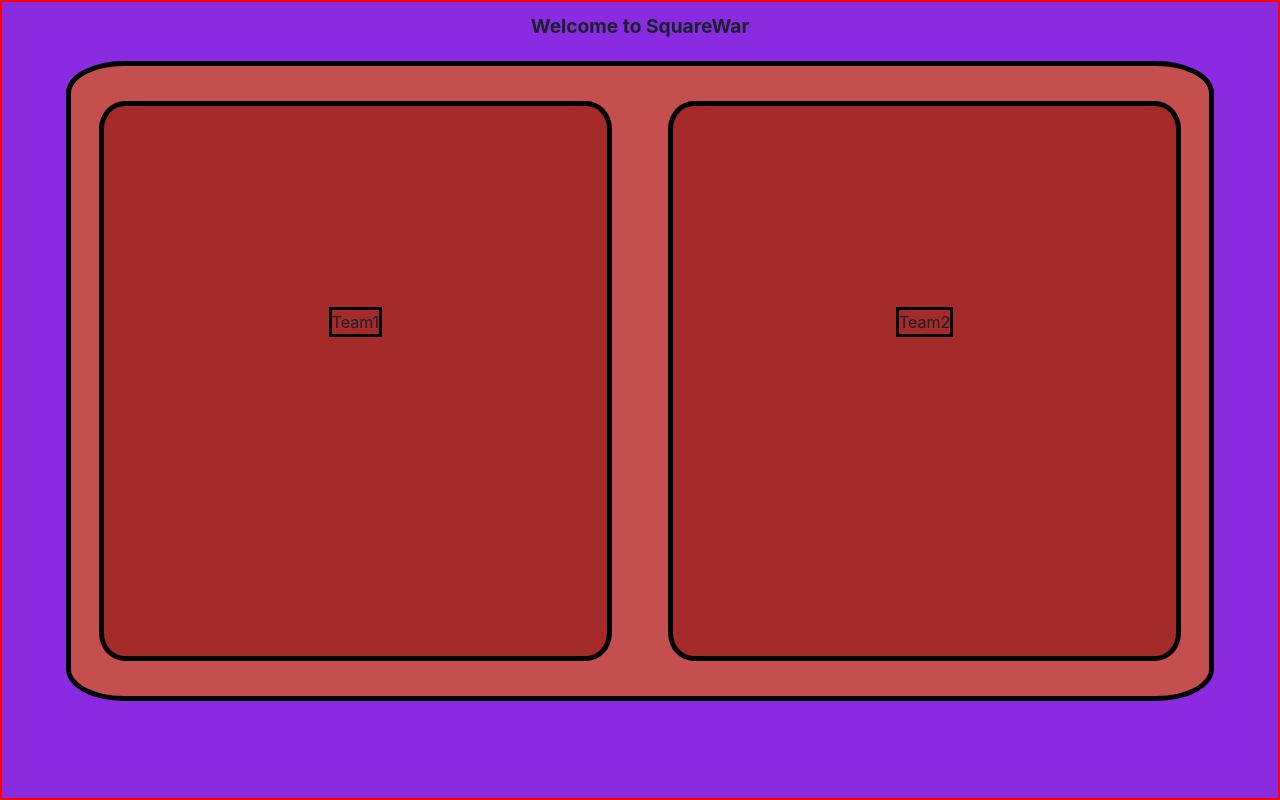
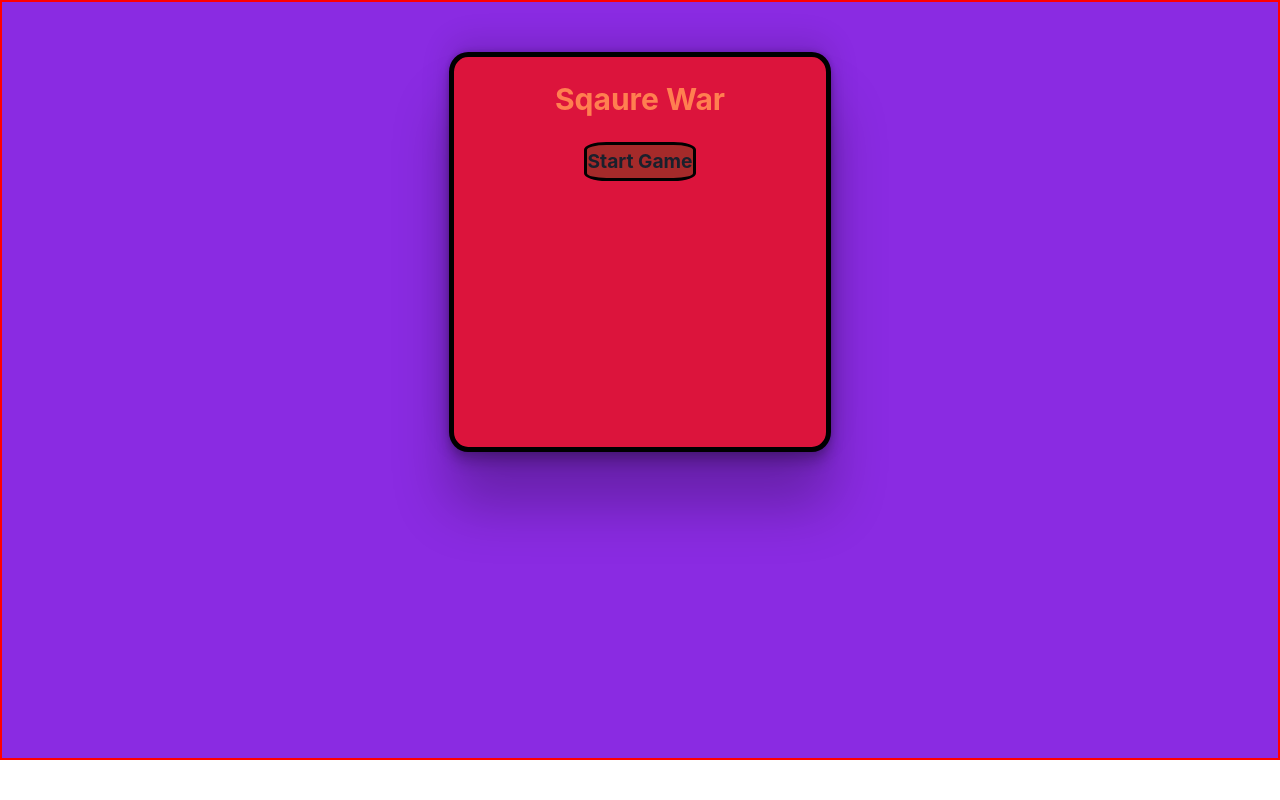
Before and after one commit to prateekoctane/rabid-fire-6527, a React (Create React App) app in the folder square-wars/: page / in a window 1280 px wide. Built offline with nearby package versions, Linux system fonts and the light colour scheme.

Commit message:
added start page

```diff
--- a/square-wars/src/App.js
+++ b/square-wars/src/App.js
@@ -1,11 +1,11 @@
 import logo from './logo.svg';
 import './App.css';
-import Game from './component/Game';
+import AllRoutes from './routes/AllRoutes';
 
 function App() {
   return (
     <div className="App">
-    <Game />
+    <AllRoutes />
     </div>
   );
 }
--- /dev/null
+++ b/square-wars/src/component/Home.jsx
@@ -0,0 +1,19 @@
+import React from 'react'
+import "./home.css"
+import { useNavigate } from "react-router-dom"
+
+const Home = () => {
+    const navigate = useNavigate();
+    return (
+        <div className='home-main'>
+            <div className='home-div'>
+
+                <h1 className='h1'>Sqaure War</h1>
+                <button className='btn' onClick={() => navigate("/start-game")}>Start Game</button>
+
+            </div>
+        </div>
+    )
+}
+
+export default Home
--- /dev/null
+++ b/square-wars/src/component/Notfound.jsx
@@ -0,0 +1,9 @@
+import React from 'react'
+
+const Notfound = () => {
+  return (
+    <div style={{fontSize:"30px", fontWeight:"bolder"}}>Page Not Found</div>
+  )
+}
+
+export default Notfound
--- a/square-wars/src/component/game.css
+++ b/square-wars/src/component/game.css
@@ -18,7 +18,7 @@
     margin-top: 20px;
     border-radius: 5%;
     border: 5px solid black;
-    background-color: rgb(197, 78, 78);
+    background-color:grey;
     display: flex;
     flex-direction: row;
     text-align: center;
@@ -28,7 +28,7 @@
     width: 45%;
     height: 70vh;
     border: 5px solid black;
-    background-color: brown;
+    background-color:crimson;
     border-radius: 5%;
     margin: auto;
     align-items: center;
@@ -54,6 +54,7 @@
     animation-name: updown;
     animation-duration: 2s;
     animation-delay: 2s;
+    font-weight: bolder;
 }
 @keyframes updown {
     0%   {background-color:red; left:0px; top:0px;}
--- /dev/null
+++ b/square-wars/src/component/home.css
@@ -0,0 +1,38 @@
+.home-main{
+    text-align: center;
+    margin:auto;
+    border: 2px solid red;
+    width: 100%;
+    height: 95vh;
+    background-color:blueviolet;
+    }
+    .h1{
+        margin-top: 20px;
+        color:coral;
+        font-size: 30px;
+        font-weight: bolder;
+    }
+    .btn{
+        width: 30%;
+        height: 10%;
+        margin-top: 20px;
+        background-color: brown;
+        font-size: larger;
+        font-weight: bolder;
+        text-align: center;
+        cursor: pointer;
+        border: 3px solid black;
+      border-radius: 20%;
+    }
+    .home-div{
+        border: 5px solid black;
+        background-color:crimson ;
+        width: 30%;
+        height: 50vh;
+        margin: auto;
+        text-align: center;
+        align-items: center;
+        margin-top: 50px;
+        border-radius: 5%;
+        box-shadow: rgba(0, 0, 0, 0.25) 0px 54px 55px, rgba(0, 0, 0, 0.12) 0px -12px 30px, rgba(0, 0, 0, 0.12) 0px 4px 6px, rgba(0, 0, 0, 0.17) 0px 12px 13px, rgba(0, 0, 0, 0.09) 0px -3px 5px;
+    }
--- /dev/null
+++ b/square-wars/src/routes/AllRoutes.jsx
@@ -0,0 +1,16 @@
+import React from 'react'
+import { Route, Routes } from "react-router-dom";
+import Game from '../component/Game';
+import Home from '../component/Home';
+import Notfound from '../component/Notfound';
+const AllRoutes = () => {
+    return (
+        <Routes>
+            <Route path="/" element={<Home />} />
+            <Route path="/start-game" element={<Game />} />
+            <Route path="*" element={< Notfound/>} />
+        </Routes>
+    )
+}
+
+export default AllRoutes
```
Also changed, not shown: square-wars/src/component/Game.jsx (renamed from square-wars/src/component/Game.js).
